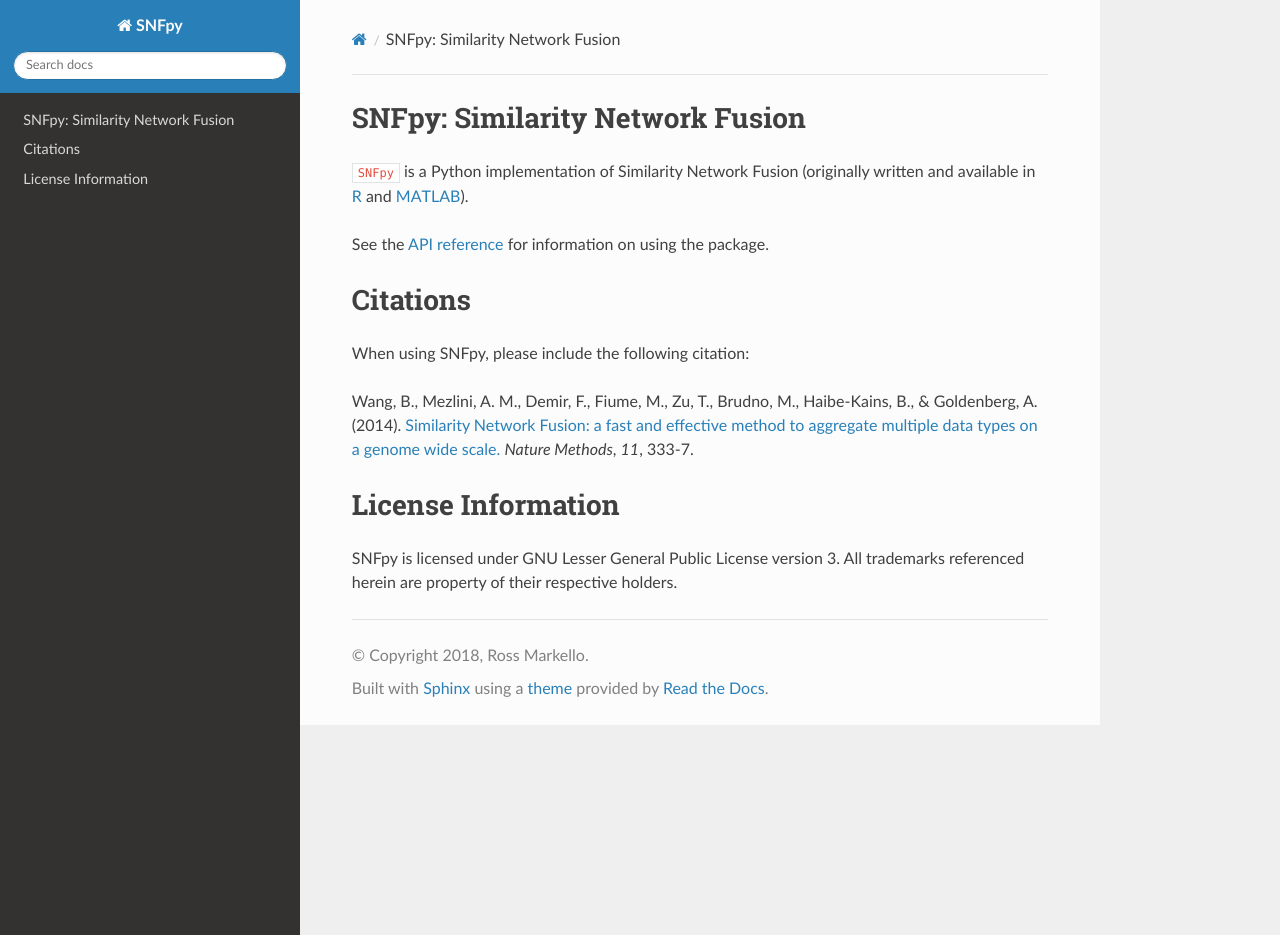
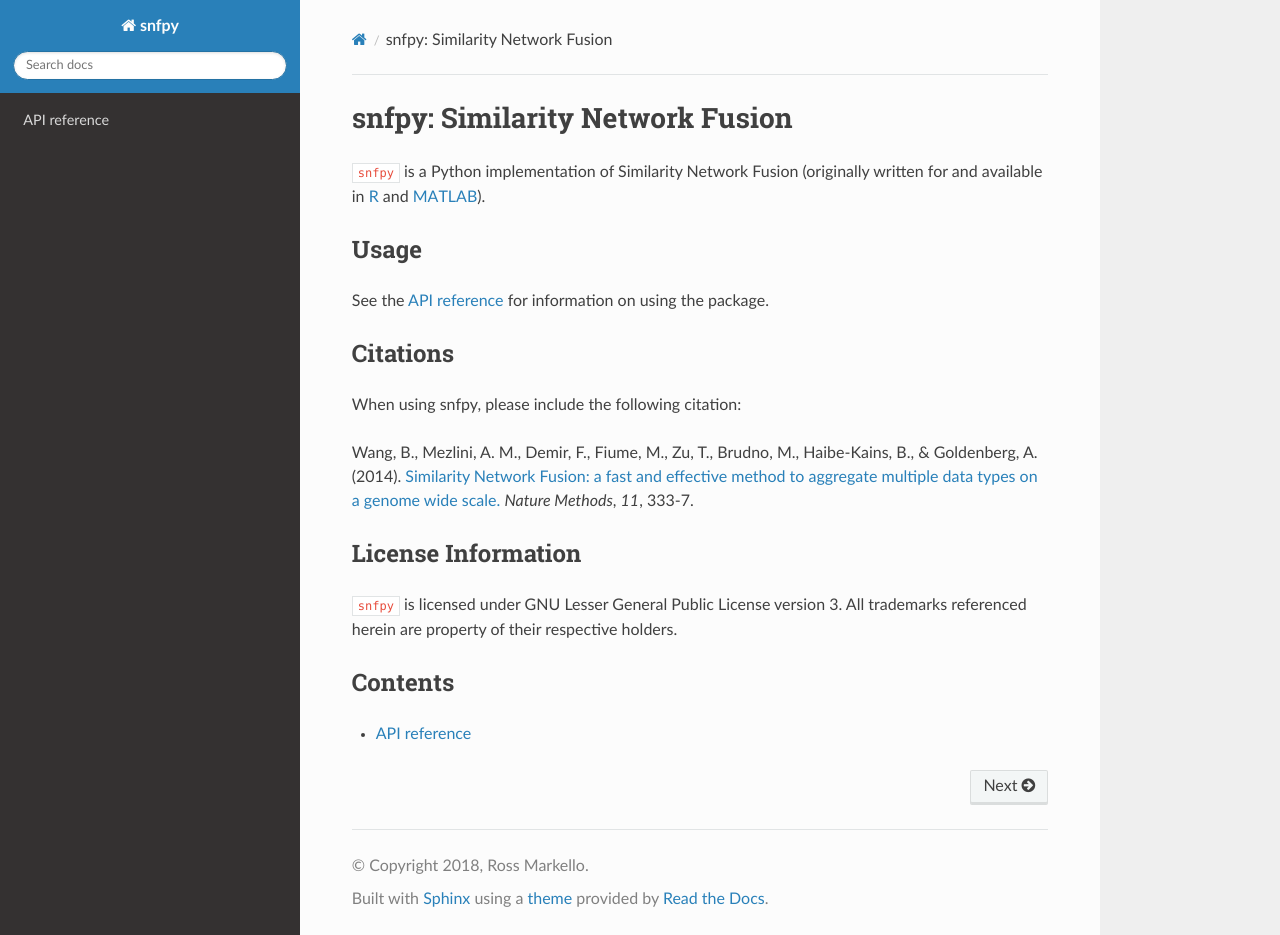
Before and after one commit to rmarkello/snfpy, a Sphinx documentation site: the page built from docs/index.rst, in a window 1280 px wide and 935 px high. Built offline with Sphinx 7.4.7 and the Read the Docs theme 2.0.0, drawn with Linux system fonts in a browser that asks for light colours; the version number could not be read and is left out.

Commit message:
[DOC] Updated docs

```diff
--- a/docs/api.rst
+++ b/docs/api.rst
@@ -5,10 +5,6 @@
 API reference
 =============
 
-snf
----
-
 .. automodule:: snf.compute
     :members:
     :undoc-members:
-    :show-inheritance:
--- a/docs/conf.py
+++ b/docs/conf.py
@@ -1,7 +1,7 @@
 #!/usr/bin/env python3
 # -*- coding: utf-8 -*-
 #
-# SNFpy documentation build configuration file, created by
+# snfpy documentation build configuration file, created by
 # sphinx-quickstart on Tue Jan 16 13:34:48 2018.
 #
 # This file is execfile()d with the current directory set to its
@@ -55,7 +55,7 @@
 master_doc = 'index'
 
 # General information about the project.
-project = 'SNFpy'
+project = 'snfpy'
 copyright = '2018, Ross Markello'
 author = 'Ross Markello'
 
@@ -93,9 +93,7 @@
 
 # The theme to use for HTML and HTML Help pages.  See the documentation for
 # a list of builtin themes.
-#
 html_theme = 'sphinx_rtd_theme'
-html_theme_path = [sphinx_rtd_theme.get_html_theme_path()]
 html_show_sourcelink = False
 
 # Theme options are theme-specific and customize the look and feel of a theme
@@ -106,14 +104,6 @@
 # further.  For a list of options available for each theme, see the
 # documentation.
 # html_theme_options = {
-#     'source_link_position': "footer",
-#     'bootswatch_theme': "paper",
-#     'navbar_sidebarrel': False,
-#     'bootstrap_version': "3",
-#     'navbar_links': [
-#                      ("API", "api"),
-#                      ],
-#
 #     }
 
 # Add any paths that contain custom static files (such as style sheets) here,
@@ -126,16 +116,14 @@
 #
 # This is required for the alabaster theme
 # refs: http://alabaster.readthedocs.io/en/latest/installation.html#sidebars
-html_sidebars = {'**':
-                 ['api.html']
-                }
+# html_sidebars = {
+#     }
 
 
 # -- Options for HTMLHelp output ------------------------------------------
 
 # Output file base name for HTML help builder.
-htmlhelp_basename = 'SNFpydoc'
-
+htmlhelp_basename = 'snfpydoc'
 
 # -- Options for LaTeX output ---------------------------------------------
 
@@ -161,7 +149,7 @@
 # (source start file, target name, title,
 #  author, documentclass [howto, manual, or own class]).
 latex_documents = [
-    (master_doc, 'SNFpy.tex', 'SNFpy Documentation',
+    (master_doc, 'snfpy.tex', 'snfpy Documentation',
      'Ross Markello', 'manual'),
 ]
 
@@ -171,7 +159,7 @@
 # One entry per manual page. List of tuples
 # (source start file, name, description, authors, manual section).
 man_pages = [
-    (master_doc, 'snfpy', 'SNFpy Documentation',
+    (master_doc, 'snfpy', 'snfpy Documentation',
      [author], 1)
 ]
 
@@ -182,7 +170,7 @@
 # (source start file, target name, title, author,
 #  dir menu entry, description, category)
 texinfo_documents = [
-    (master_doc, 'SNFpy', 'SNFpy Documentation',
-     author, 'SNFpy', 'One line description of project.',
+    (master_doc, 'snfpy', 'snfpy Documentation',
+     author, 'snfpy', 'One line description of project.',
      'Miscellaneous'),
 ]
--- a/docs/index.rst
+++ b/docs/index.rst
@@ -1,13 +1,15 @@
-SNFpy: Similarity Network Fusion
-------------------------------------------
+================================
+snfpy: Similarity Network Fusion
+================================
+``snfpy`` is a Python implementation of Similarity Network Fusion (originally written for and available in `R <https://github.com/maxconway/SNFtool>`_ and `MATLAB <http://compbio.cs.toronto.edu/SNF/SNF/Software.html>`_).
 
-``SNFpy`` is a Python implementation of Similarity Network Fusion (originally written and available in `R <https://github.com/maxconway/SNFtool>`_ and `MATLAB <http://compbio.cs.toronto.edu/SNF/SNF/Software.html>`_).
-
+Usage
+-----
 See the :ref:`API reference <api_ref>` for information on using the package.
 
 Citations
 ---------
-When using SNFpy, please include the following citation:
+When using snfpy, please include the following citation:
 
 Wang, B., Mezlini, A. M., Demir, F., Fiume, M., Zu, T., Brudno, M., Haibe-Kains, B., & Goldenberg, A.
 (2014).
@@ -17,8 +19,11 @@
 License Information
 -------------------
 
-SNFpy is licensed under GNU Lesser General Public License version 3. All trademarks referenced herein are property of their respective holders.
+``snfpy`` is licensed under GNU Lesser General Public License version 3. All trademarks referenced herein are property of their respective holders.
 
+Contents
+--------
 .. toctree::
    :maxdepth: 1
+
    api
```
Also changed, not shown: 3 other files.
